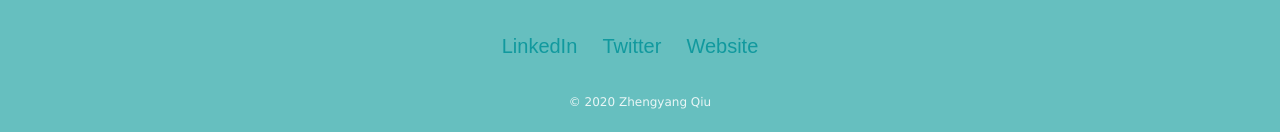
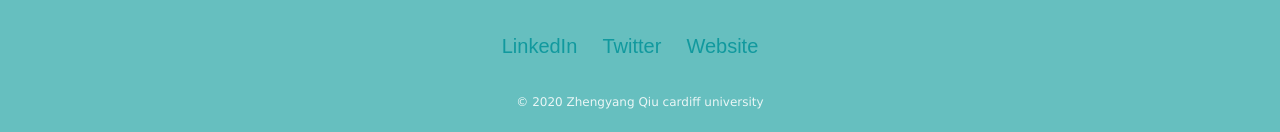
Before and after one commit to zhengyangqiu/my-website, a plain HTML site: page index.html in a window 1280 px wide. Shown: the part 2982-3114 px from the top of the page. Drawn offline with Linux system fonts and the light colour scheme.

Commit message:
add cardiff university to copy right

```diff
--- a/index.html
+++ b/index.html
@@ -55,7 +55,7 @@
     <a class="footer-link" href="https://www.linkedin.com/">LinkedIn</a>
     <a class="footer-link" href="https://twitter.com/">Twitter</a>
     <a class="footer-link" href="https://www.appbrewery.co/">Website</a>
-    <p class="copyRight">© 2020 Zhengyang Qiu</p>
+    <p class="copyRight">© 2020 Zhengyang Qiu cardiff university</p>
   </div>
 
 
```
